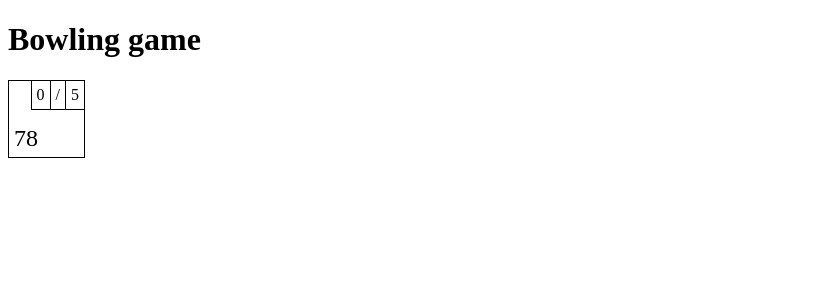
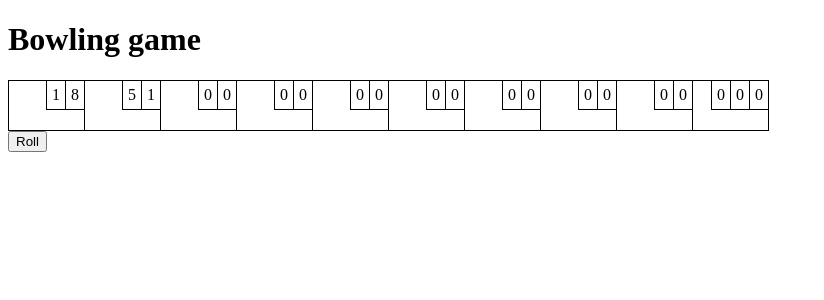
Before and after one commit to StSenf/bowling, an Angular app: page / in a window 1280 px wide. Shown: the top 300 px of the page, without its empty margins (0-824 px from the left). Built offline with nearby package versions, Linux system fonts and the light colour scheme.

Commit message:
create roll button

```diff
--- a/src/app/app.component.html
+++ b/src/app/app.component.html
@@ -1,9 +1,13 @@
 <h1>Bowling game</h1>
 
-<app-frame
-  [rollOne]="0"
-  [rollTwo]="10"
-  [rollThree]="5"
-  [isLastFrame]="true"
-  [gameAmount]="78"
-></app-frame>
+<div class="lane">
+  <app-frame
+    *ngFor="let item of [].constructor(10); let i = index;"
+    [isLastFrame]="i === 9"
+    [rollOne]="getRollOneOfFrame(i)"
+    [rollTwo]="getRollTwoOfFrame(i)"
+    [rollThree]="getRollThreeOfFrame(i)"
+  ></app-frame>
+</div>
+
+<app-roll-button [isLastFrame]="true"></app-roll-button>
--- a/src/app/app.component.scss
+++ b/src/app/app.component.scss
@@ -0,0 +1,7 @@
+.lane {
+  display: flex;
+
+  app-frame:not(:first-of-type) {
+    margin-left: -1px;
+  }
+}
--- a/src/app/app.component.ts
+++ b/src/app/app.component.ts
@@ -5,4 +5,39 @@ import { Component } from "@angular/core";
   templateUrl: "./app.component.html",
   styleUrls: ["./app.component.scss"],
 })
-export class AppComponent {}
+export class AppComponent {
+  public framesOfGame: number[][] = [
+    [1, 8],
+    [5, 1],
+  ];
+
+  /** Returns first roll of frame or 0. */
+  public getRollOneOfFrame(index: number): number {
+    let result: number;
+    this.framesOfGame[index]
+      ? (result = this.framesOfGame[index][0])
+      : (result = 0);
+
+    return result;
+  }
+
+  /** Returns second roll of frame or 0. */
+  public getRollTwoOfFrame(index: number): number {
+    let result: number;
+    this.framesOfGame[index]
+      ? (result = this.framesOfGame[index][1])
+      : (result = 0);
+
+    return result;
+  }
+
+  /** Returns third roll of frame or 0. */
+  public getRollThreeOfFrame(index: number): number {
+    let result: number;
+    this.framesOfGame[index]
+      ? (result = this.framesOfGame[index][2])
+      : (result = 0);
+
+    return result;
+  }
+}
--- a/src/app/app.module.ts
+++ b/src/app/app.module.ts
@@ -3,9 +3,10 @@ import { BrowserModule } from "@angular/platform-browser";
 
 import { AppComponent } from "./app.component";
 import { FrameComponent } from "./frame/frame.component";
+import { RollButtonComponent } from './roll-button/roll-button.component';
 
 @NgModule({
-  declarations: [AppComponent, FrameComponent],
+  declarations: [AppComponent, FrameComponent, RollButtonComponent],
   imports: [BrowserModule],
   providers: [],
   bootstrap: [AppComponent],
--- a/src/app/frame/frame.component.ts
+++ b/src/app/frame/frame.component.ts
@@ -39,10 +39,10 @@ export class FrameComponent {
   /** Number input of total game amount. */
   @Input() public gameAmount?: number;
 
-  private _frameAmount = 0;
-  private _rollOne: number;
-  private _rollTwo: number;
-  private _rollThree: number;
+  private _frameAmount = 0; // amount of struck pins in this frame
+  private _rollOne = 0;
+  private _rollTwo = 0;
+  private _rollThree = 0;
 
   /**
    * Converts the rolled number into a string.
--- /dev/null
+++ b/src/app/roll-button/roll-button.component.html
@@ -0,0 +1 @@
+<button (click)="strikePins()">Roll</button>
--- /dev/null
+++ b/src/app/roll-button/roll-button.component.ts
@@ -0,0 +1,113 @@
+import { Component, Input } from "@angular/core";
+
+@Component({
+  selector: "app-roll-button",
+  templateUrl: "./roll-button.component.html",
+  styleUrls: ["./roll-button.component.scss"],
+})
+export class RollButtonComponent {
+  /** If true, it is possible to roll three times. */
+  @Input() public set isLastFrame(val: boolean) {
+    this._isLastFrame = val;
+  }
+  public get isLastFrame(): boolean {
+    return this._isLastFrame;
+  }
+
+  private _isLastFrame = false;
+  private _rollCount = 0;
+  private _rolledPins: number[] = [];
+  private _frameAmount = 0; // total amount of struck pins in this frame
+
+  /**
+   * Methode to strike pins.
+   */
+  public strikePins(): void {
+    const isFirstRoll: boolean = this._rollCount === 0;
+    const isSecondRoll: boolean = this._rollCount === 1;
+    // third roll in last frame only if spare or strike was done before
+    const isThirdRoll: boolean =
+      this._rollCount === 2 && this._isLastFrame && this._frameAmount >= 10;
+
+    // first roll
+    if (isFirstRoll) {
+      const firstRoll: number = this.rollIntegerInRange(0, 10);
+      this.accumulatePins(firstRoll);
+      this._rollCount++;
+
+      // ToDo: send rolled pins array to the world
+
+      console.log(this._rolledPins);
+    }
+
+    // second roll
+    if (isSecondRoll) {
+      let secondRoll: number;
+
+      // if first was strike
+      if (this._frameAmount === 10) {
+        secondRoll = this.rollIntegerInRange(0, 10);
+      } else {
+        secondRoll = this.rollIntegerInRange(0, 10 - this._frameAmount);
+      }
+
+      this.accumulatePins(secondRoll);
+      this._rollCount++;
+      console.log(this._rolledPins);
+
+      // ToDo: send rolled pins array to the world
+
+      // if no third roll is possible
+      if (this._isLastFrame && this._frameAmount < 10) {
+        this.clearInternalCounts();
+      }
+    }
+
+    // third roll
+    if (isThirdRoll) {
+      let thirdRoll: number;
+
+      // if first and second are spare or 2 strikes
+      if (this._frameAmount === 10 || this._frameAmount === 20) {
+        thirdRoll = this.rollIntegerInRange(0, 10);
+      } else {
+        thirdRoll = this.rollIntegerInRange(0, 20 - this._frameAmount);
+      }
+
+      this.accumulatePins(thirdRoll);
+      this._rollCount++;
+      console.log(this._rolledPins);
+
+      // ToDo: send rolled pins array to the world
+      this.clearInternalCounts();
+    }
+  }
+
+  /**
+   * Returns a random integer in range of a minimum and maximum.
+   * The returned value is no lower than (and may possibly equal) min, and is
+   * less or equal than max.
+   */
+  private rollIntegerInRange(min: number, max: number): number {
+    return Math.round(Math.random() * (max - min) + min);
+  }
+
+  /**
+   * Fills inner array with rolled pins (e.g. [8, 1]).
+   * Counts the struck pins for the frame together.
+   */
+  private accumulatePins(roll: number): void {
+    this._rolledPins.push(roll);
+    this._frameAmount = this._frameAmount + roll;
+  }
+  /**
+   * Clear roll count.
+   * Clear rolled pins array.
+   * Clear frame amount.
+   */
+  private clearInternalCounts(): void {
+    this._rollCount = 0;
+    this._rolledPins = [];
+    this._frameAmount = 0;
+  }
+}
```
Also changed, not shown: src/app/roll-button/roll-button.component.scss (added), 1 other file (tests, documents, lock files or other folders).
